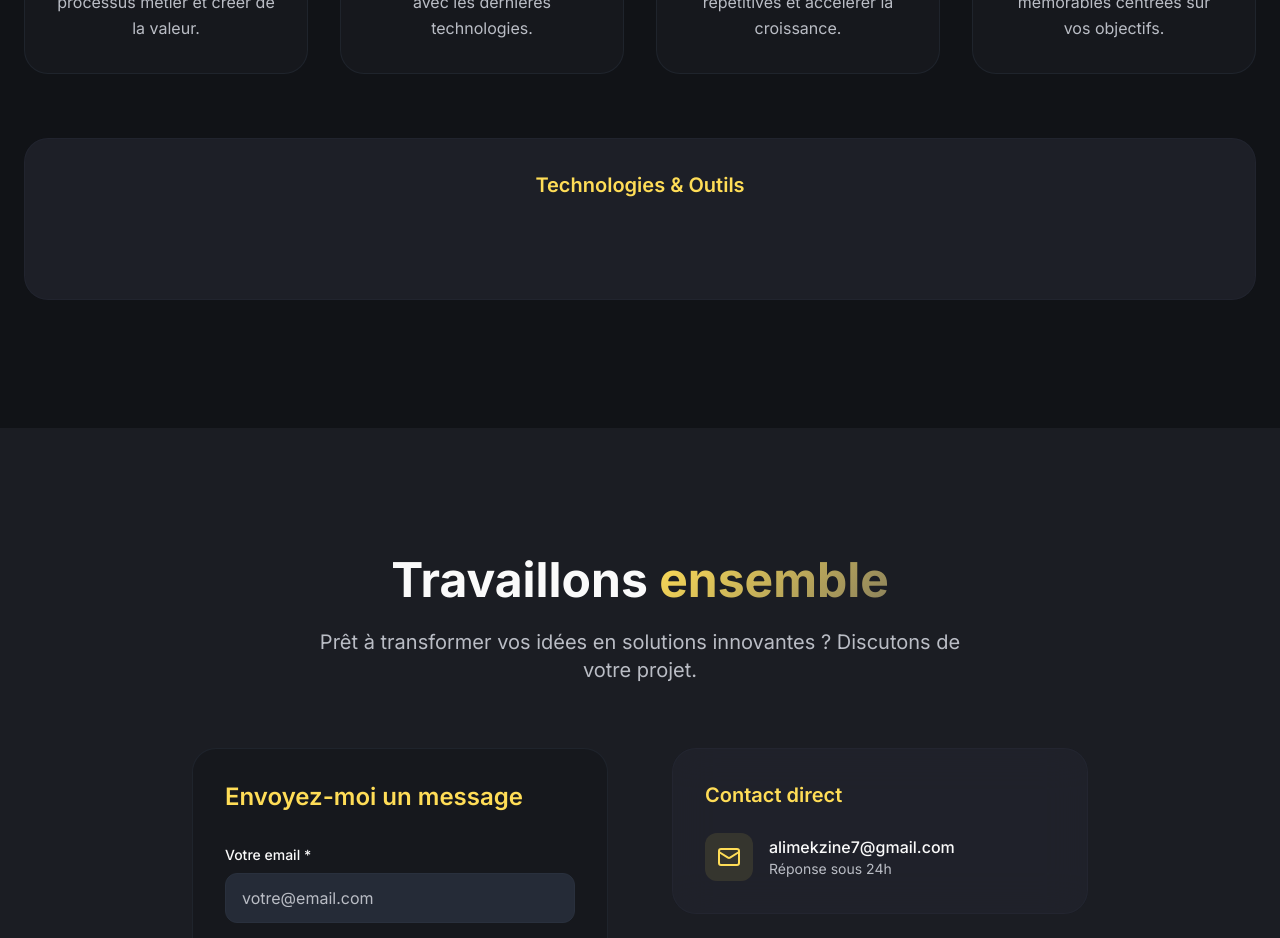
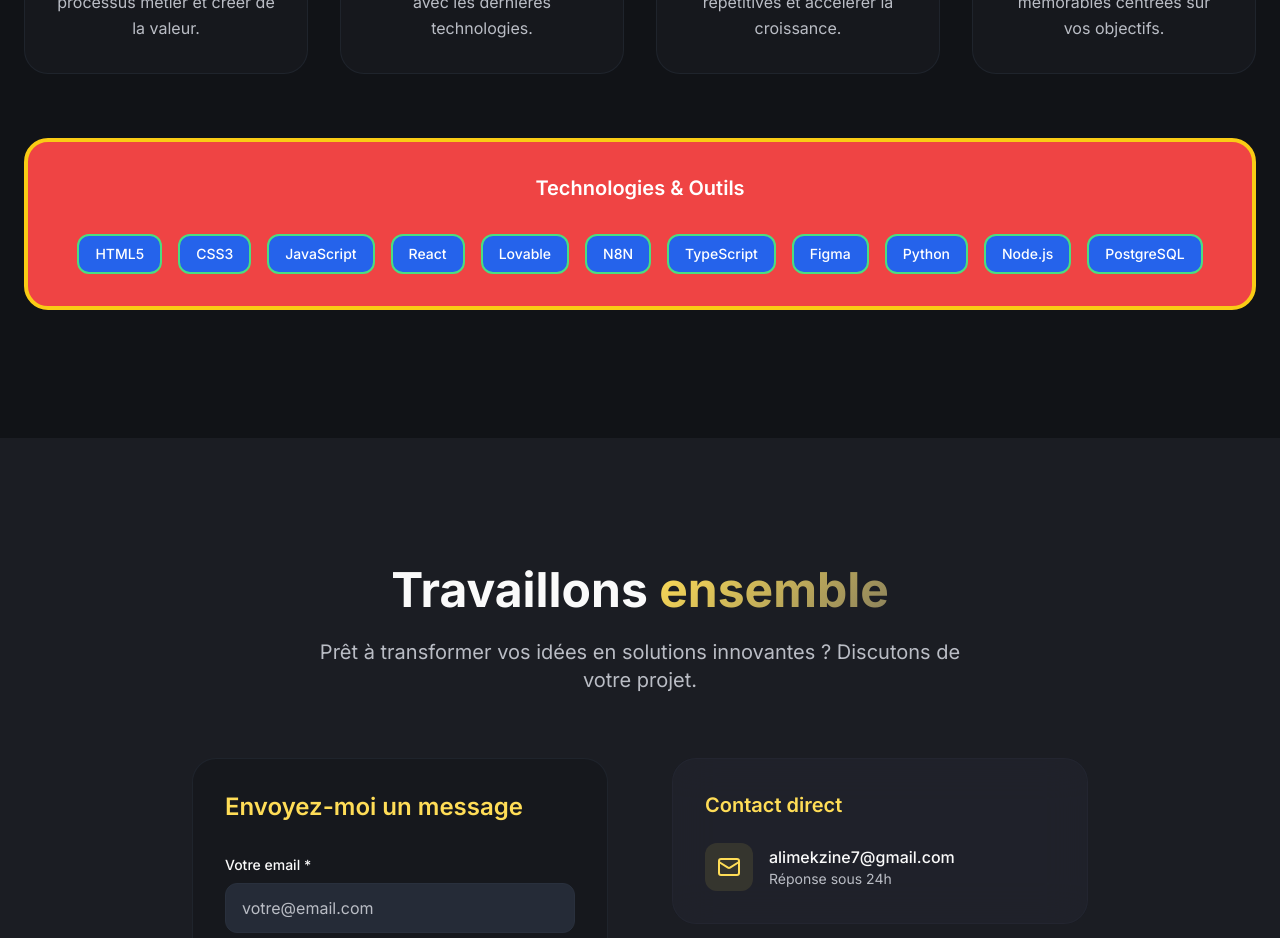
Before and after one commit to NezimK/portfolio-ali-mekzine, a React (Vite) app: page / in a window 1280 px wide. Shown: the part 3280-4218 px from the top of the page. Built offline with nearby package versions, Linux system fonts and the light colour scheme.

Commit message:
Fix project display issue
The user reported that the project is not visible, likely due to a design issue similar to previous problems with project display. This commit aims to address and resolve this issue.

```diff
--- a/src/components/Services.tsx
+++ b/src/components/Services.tsx
@@ -66,19 +66,15 @@ export const Services = () => {
 
         {/* Tools Band */}
         <AnimatedSection delay={800}>
-          <div className="glass rounded-3xl p-8">
-            <h3 className="text-xl font-semibold text-center mb-8 text-accent">
+          <div className="glass rounded-3xl p-8 bg-red-500 border-4 border-yellow-400">
+            <h3 className="text-xl font-semibold text-center mb-8 text-white">
               Technologies & Outils
             </h3>
             <div className="flex flex-wrap justify-center gap-4">
               {tools.map((tool, index) => (
                 <span
                   key={tool}
-                  className="px-4 py-2 bg-muted/30 text-foreground font-medium rounded-xl text-sm hover:bg-accent/10 hover:text-accent transition-all duration-300 animate-reveal opacity-0"
-                  style={{
-                    animationDelay: `${1000 + index * 80}ms`,
-                    animationFillMode: 'forwards'
-                  }}
+                  className="px-4 py-2 bg-blue-600 text-white font-medium rounded-xl text-sm border-2 border-green-400"
                 >
                   {tool}
                 </span>
```
